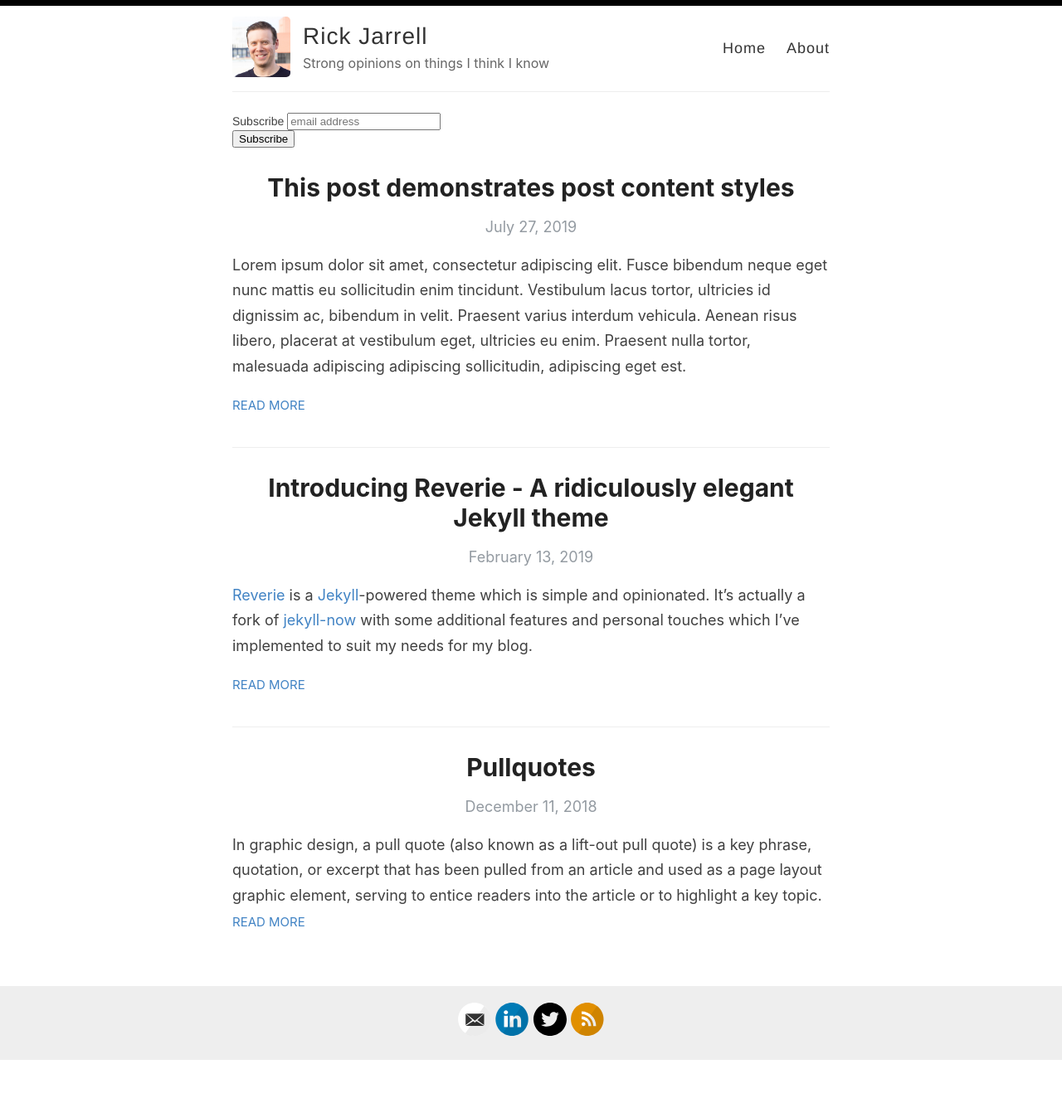
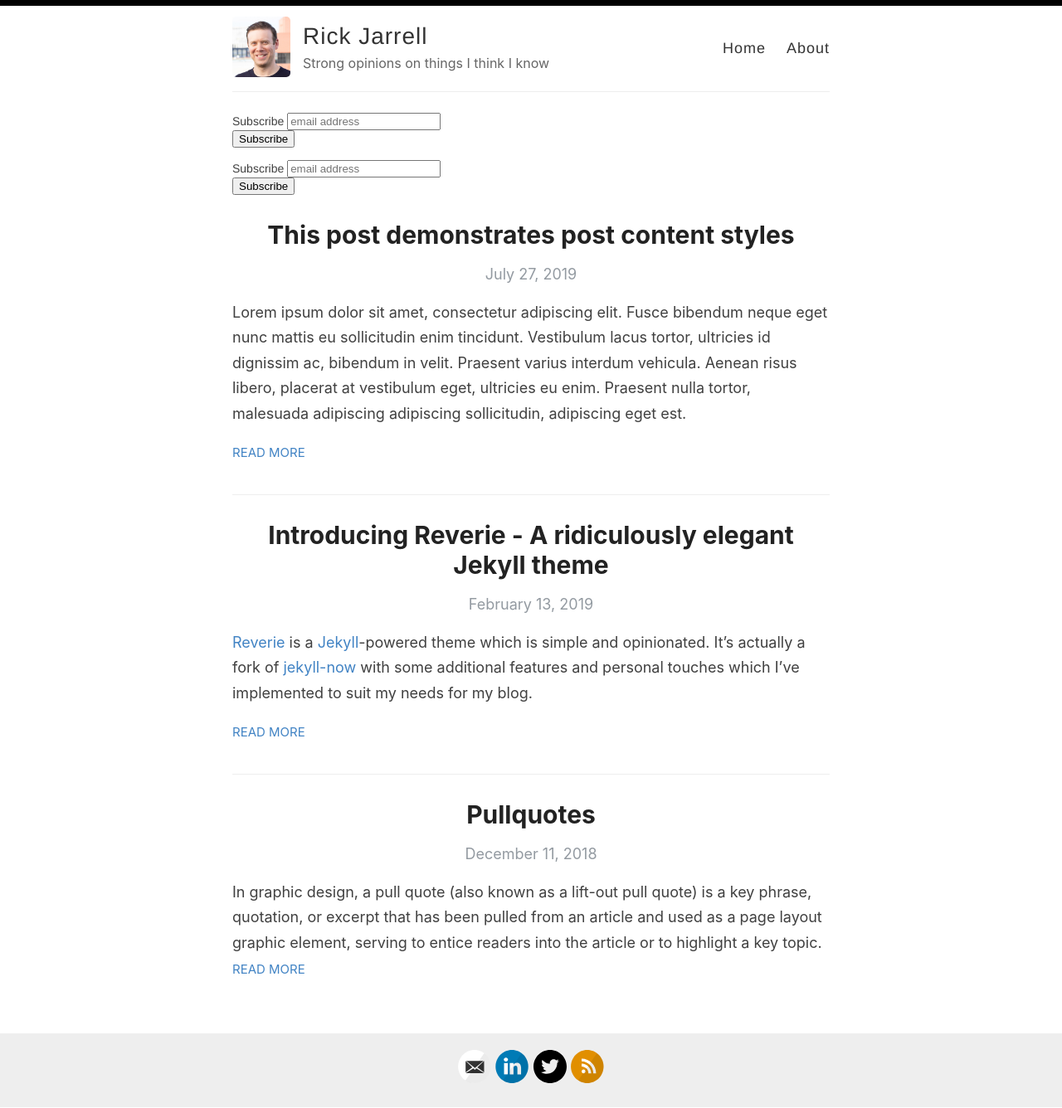
Before and after one commit to rickjarrell/backupblog, a Jekyll site: the page built from index.html, in a window 1280 px wide. Shown: the whole page at 83% size. Built offline with Jekyll 4.4.1, drawn with Linux system fonts in a browser that asks for light colours; the list of posts is cut into pages by our own code; comment, search, counter and statistics services are not loaded; before the commit the page ends 1279 px from its top, so only the background shows below that.

Commit message:
Update default.html

```diff
--- a/_layouts/default.html
+++ b/_layouts/default.html
@@ -36,6 +36,26 @@
 
       <div class="wrapper-main">
         <div id="main" role="main" class="container">
+          <p>
+          <link href="//cdn-images.mailchimp.com/embedcode/horizontal-slim-10_7.css" rel="stylesheet" type="text/css">
+          <style type="text/css">
+          	#mc_embed_signup{background:#fff; clear:left; font:14px Helvetica,Arial,sans-serif; width:100%;}
+          	/* Add your own Mailchimp form style overrides in your site stylesheet or in this style block.
+          	   We recommend moving this block and the preceding CSS link to the HEAD of your HTML file. */
+          </style>
+          <div id="mc_embed_signup">
+          <form action="https://rickjarrell.us18.list-manage.com/subscribe/post?u=34a7f43cd8d399be15e76a8b8&amp;id=bf9f68a03e" method="post" id="mc-embedded-subscribe-form" name="mc-embedded-subscribe-form" class="validate" target="_blank" novalidate>
+              <div id="mc_embed_signup_scroll">
+          	<label for="mce-EMAIL">Subscribe</label>
+          	<input type="email" value="" name="EMAIL" class="email" id="mce-EMAIL" placeholder="email address" required>
+              <!-- real people should not fill this in and expect good things - do not remove this or risk form bot signups-->
+              <div style="position: absolute; left: -5000px;" aria-hidden="true"><input type="text" name="b_34a7f43cd8d399be15e76a8b8_bf9f68a03e" tabindex="-1" value=""></div>
+              <div class="clear"><input type="submit" value="Subscribe" name="subscribe" id="mc-embedded-subscribe" class="button"></div>
+              </div>
+          </form>
+          </div>
+          </p>
+          <!--End mc_embed_signup-->
           {{ content }}
         </div>
       </div>
```
